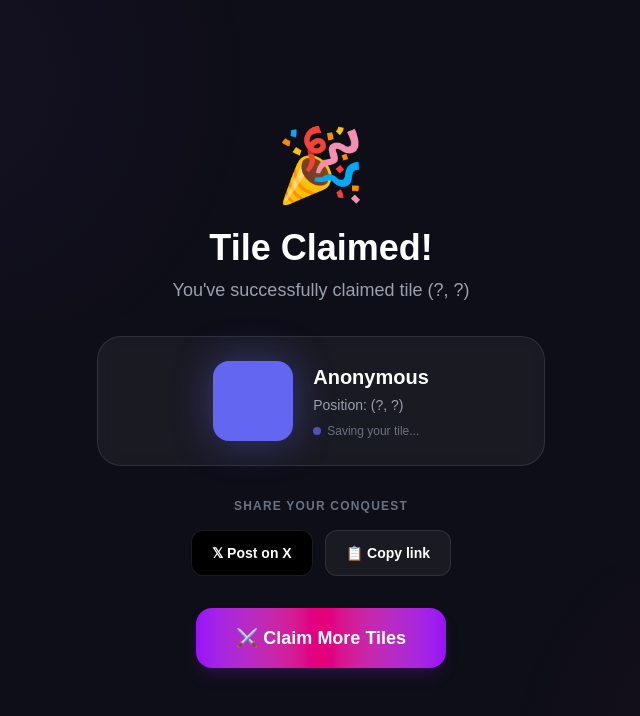
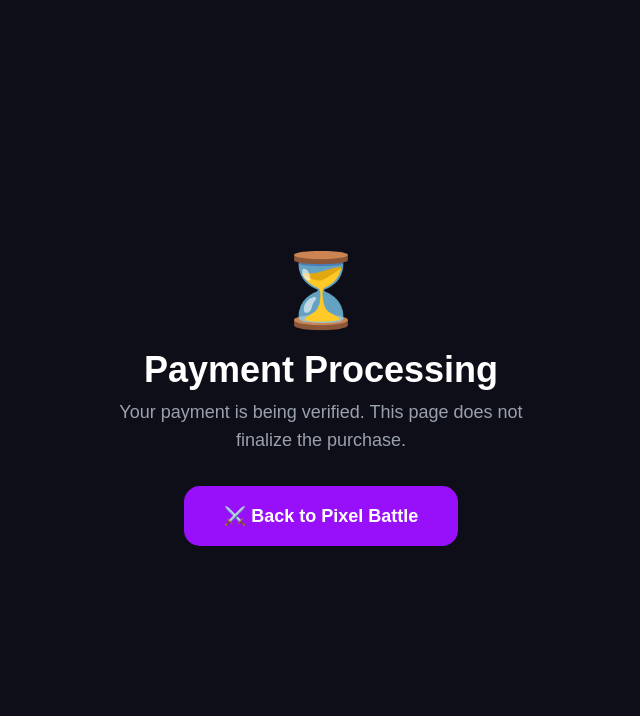
Before and after one commit to CaroDream/pixelbattle, a Next.js app: page /success in a window 1280 px wide. Shown: the top 716 px of the page, without its empty margins (319-959 px from the left). Built offline with nearby package versions, Linux system fonts and the light colour scheme; no server answers.

Commit message:
security: remove client-side payment fulfillment from success page

```diff
--- a/app/success/page.tsx
+++ b/app/success/page.tsx
@@ -1,164 +1,58 @@
 'use client';
+
 import { useEffect, useState, Suspense } from 'react';
 import { useSearchParams } from 'next/navigation';
-import { createClient } from '@supabase/supabase-js';
 import Link from 'next/link';
 
-const supabase = createClient(
-  process.env.NEXT_PUBLIC_SUPABASE_URL!,
-  process.env.NEXT_PUBLIC_SUPABASE_ANON_KEY!
-);
+type Order = { x:number; y:number; color:string; display_text:string; country_flag:string; social_link:string|null; amount_gbp_pence:number; status:string };
 
 function SuccessContent() {
   const params = useSearchParams();
+  const sessionId = params.get('session_id');
+  const [order, setOrder] = useState<Order | null>(null);
+  const [status, setStatus] = useState('pending');
   const [copied, setCopied] = useState(false);
-  const [saved, setSaved] = useState(false);
-  const [tweetUrl, setTweetUrl] = useState('');
-
-  const x = params.get('x') || '?';
-  const y = params.get('y') || '?';
-  const color = params.get('color') || '#6366f1';
-  const displayText = params.get('displayText') || params.get('text') || '';
-  const countryFlag = params.get('countryFlag') || 'global';
-  const socialLink = params.get('socialLink') || '';
-  const price = parseFloat(params.get('price') || '0.49');
 
   useEffect(() => {
-    setTweetUrl(encodeURIComponent(window.location.origin));
-  }, []);
+    if (!sessionId) return;
+    let cancelled = false;
+    const check = async () => {
+      try {
+        const res = await fetch(`/api/payment-status?session_id=${encodeURIComponent(sessionId)}`, { cache: 'no-store' });
+        const data = await res.json();
+        if (!cancelled) { setStatus(data.status || 'pending'); if (data.order) setOrder(data.order); }
+      } catch {}
+    };
+    check();
+    const timer = window.setInterval(check, 2500);
+    return () => { cancelled = true; window.clearInterval(timer); };
+  }, [sessionId]);
 
-  useEffect(() => {
-    if (x === '?' || y === '?') return;
-
-    async function savePixel() {
-      try {
-        const { data: existing } = await supabase
-          .from('Pixels')
-          .select('*')
-          .eq('x', parseInt(x))
-          .eq('y', parseInt(y))
-          .single();
-
-        if (existing) {
-          await supabase
-            .from('Pixels')
-            .update({
-              color,
-              display_text: displayText || 'Anonymous',
-              country_flag: countryFlag,
-              social_link: socialLink,
-              price,
-            })
-            .eq('x', parseInt(x))
-            .eq('y', parseInt(y));
-        } else {
-          await supabase
-            .from('Pixels')
-            .insert({
-              x: parseInt(x),
-              y: parseInt(y),
-              color,
-              display_text: displayText || 'Anonymous',
-              country_flag: countryFlag,
-              social_link: socialLink,
-              price,
-            });
-        }
-        setSaved(true);
-      } catch (err) {
-        console.error('Error saving pixel:', err);
-        setSaved(true);
-      }
-    }
-
-    savePixel();
-  }, [x, y, color, displayText, countryFlag, socialLink, price]);
+  const claimed = status === 'paid' && !!order;
+  const x = order?.x ?? '?'; const y = order?.y ?? '?';
 
   function handleCopy() {
-    navigator.clipboard.writeText(
-      `I just claimed tile (${x},${y}) on Pixel Battle! ⚔️ ${window.location.origin}`
-    );
-    setCopied(true);
-    setTimeout(() => setCopied(false), 2000);
+    navigator.clipboard.writeText(`I just claimed tile (${x},${y}) on Pixel Battle! ⚔️ ${window.location.origin}`);
+    setCopied(true); window.setTimeout(() => setCopied(false), 2000);
   }
 
-  const tweetText = encodeURIComponent(`I just claimed tile (${x},${y}) on Pixel Battle! ⚔️`);
+  return <div className="min-h-screen bg-[#0e0e18] flex items-center justify-center p-4 text-center">
+    <div className="max-w-md w-full">
+      <div className="text-7xl mb-6">{claimed ? '🎉' : '⏳'}</div>
+      <h1 className="text-4xl font-black text-white mb-2">{claimed ? 'Tile Claimed!' : 'Payment Processing'}</h1>
+      <p className="text-gray-400 mb-8 text-lg">{claimed ? `You've successfully claimed tile (${x}, ${y})` : 'Your payment is being verified. This page does not finalize the purchase.'}</p>
 
-  return (
-    <div className="min-h-screen bg-[#0e0e18] flex items-center justify-center p-4 relative overflow-hidden">
-      <div className="fixed inset-0 pointer-events-none">
-        <div className="absolute top-[-20%] left-[-10%] w-[60%] h-[60%] rounded-full opacity-[0.05]" style={{ background: 'radial-gradient(circle,#a855f7,transparent 70%)' }} />
-        <div className="absolute bottom-[-20%] right-[-10%] w-[50%] h-[50%] rounded-full opacity-[0.05]" style={{ background: 'radial-gradient(circle,#ec4899,transparent 70%)' }} />
-      </div>
+      {order && <div className="bg-white/5 border border-white/10 rounded-3xl p-6 mb-8">
+        <div className="flex items-center justify-center gap-5">
+          <div className="w-20 h-20 rounded-2xl" style={{ backgroundColor: order.color, boxShadow: `0 0 40px ${order.color}66` }} />
+          <div className="text-left"><div className="text-white font-black text-xl">{order.display_text || 'Anonymous'}</div><div className="text-gray-400 text-sm mt-1">Position: ({order.x}, {order.y})</div><div className="text-xs text-gray-500 mt-2">{claimed ? 'Your tile is live on the grid ✅' : 'Waiting for verified payment...'}</div></div>
+        </div>
+      </div>}
 
-      <div className="max-w-md w-full text-center relative z-10">
-        <div className="text-7xl mb-6 animate-bounce">🎉</div>
-
-        <h1 className="text-4xl font-black text-white mb-2">Tile Claimed!</h1>
-        <p className="text-gray-400 mb-8 text-lg">
-          You've successfully claimed tile ({x}, {y})
-        </p>
-
-        <div className="bg-white/5 border border-white/10 rounded-3xl p-6 mb-8 backdrop-blur-sm">
-          <div className="flex items-center justify-center gap-5">
-            <div
-              className="w-20 h-20 rounded-2xl shrink-0"
-              style={{ backgroundColor: color, boxShadow: `0 0 40px ${color}66` }}
-            />
-            <div className="text-left">
-              <div className="text-white font-black text-xl">{displayText || 'Anonymous'}</div>
-              <div className="text-gray-400 text-sm mt-1">Position: ({x}, {y})</div>
-              <div className="flex items-center gap-1.5 mt-2">
-                <div className="w-2 h-2 rounded-full animate-pulse" style={{ backgroundColor: color }} />
-                <span className="text-xs text-gray-500">
-                  {saved ? 'Your tile is live on the grid ✅' : 'Saving your tile...'}
-                </span>
-              </div>
-            </div>
-          </div>
-        </div>
-
-        <div className="mb-8">
-          <p className="text-gray-500 text-xs uppercase tracking-widest font-semibold mb-4">
-            Share your conquest
-          </p>
-          <div className="flex gap-3 justify-center">
-            <a
-              href={`https://twitter.com/intent/tweet?text=${tweetText}&url=${tweetUrl}`}
-              target="_blank"
-              rel="noopener noreferrer"
-              className="flex items-center gap-2 bg-black hover:bg-gray-900 border border-white/10 rounded-xl px-5 py-3 text-white text-sm font-bold transition-all hover:scale-105 active:scale-95"
-            >
-              𝕏 Post on X
-            </a>
-            <button
-              onClick={handleCopy}
-              className="flex items-center gap-2 bg-white/5 hover:bg-white/10 border border-white/10 rounded-xl px-5 py-3 text-white text-sm font-bold transition-all hover:scale-105 active:scale-95"
-            >
-              {copied ? '✅ Copied!' : '📋 Copy link'}
-            </button>
-          </div>
-        </div>
-
-        <Link
-          href="/"
-          className="inline-block bg-gradient-to-r from-purple-600 via-pink-600 to-purple-600 hover:from-purple-500 hover:via-pink-500 hover:to-purple-500 rounded-2xl px-10 py-4 font-black text-white text-lg transition-all hover:scale-105 active:scale-95 shadow-lg shadow-purple-900/30"
-        >
-          ⚔️ Claim More Tiles
-        </Link>
-      </div>
+      {claimed && <div className="mb-8"><p className="text-gray-500 text-xs uppercase tracking-widest font-semibold mb-4">Share your conquest</p><div className="flex gap-3 justify-center"><a href={`https://twitter.com/intent/tweet?text=${encodeURIComponent(`I just claimed tile (${x},${y}) on Pixel Battle! ⚔️`)}&url=${encodeURIComponent(window.location.origin)}`} target="_blank" rel="noopener noreferrer" className="bg-black border border-white/10 rounded-xl px-5 py-3 text-white text-sm font-bold">𝕏 Post on X</a><button onClick={handleCopy} className="bg-white/5 border border-white/10 rounded-xl px-5 py-3 text-white text-sm font-bold">{copied ? '✅ Copied!' : '📋 Copy link'}</button></div></div>}
+      <Link href="/" className="inline-block bg-purple-600 rounded-2xl px-10 py-4 font-black text-white text-lg">⚔️ Back to Pixel Battle</Link>
     </div>
-  );
+  </div>;
 }
 
-export default function SuccessPage() {
-  return (
-    <Suspense fallback={
-      <div className="min-h-screen bg-[#0e0e18] flex items-center justify-center">
-        <div className="text-white text-xl">Loading...</div>
-      </div>
-    }>
-      <SuccessContent />
-    </Suspense>
-  );
-}
+export default function SuccessPage() { return <Suspense fallback={<div className="min-h-screen bg-[#0e0e18] flex items-center justify-center text-white">Loading...</div>}><SuccessContent /></Suspense>; }
```
